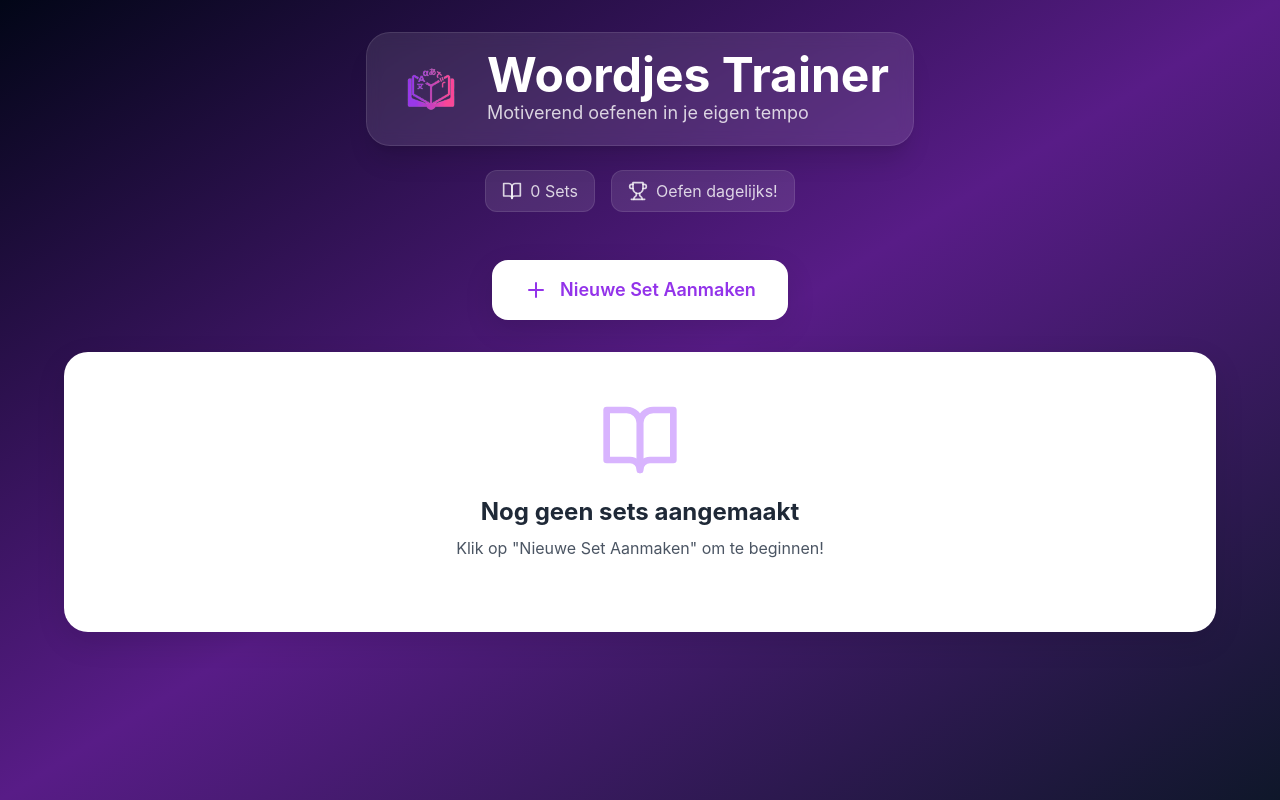
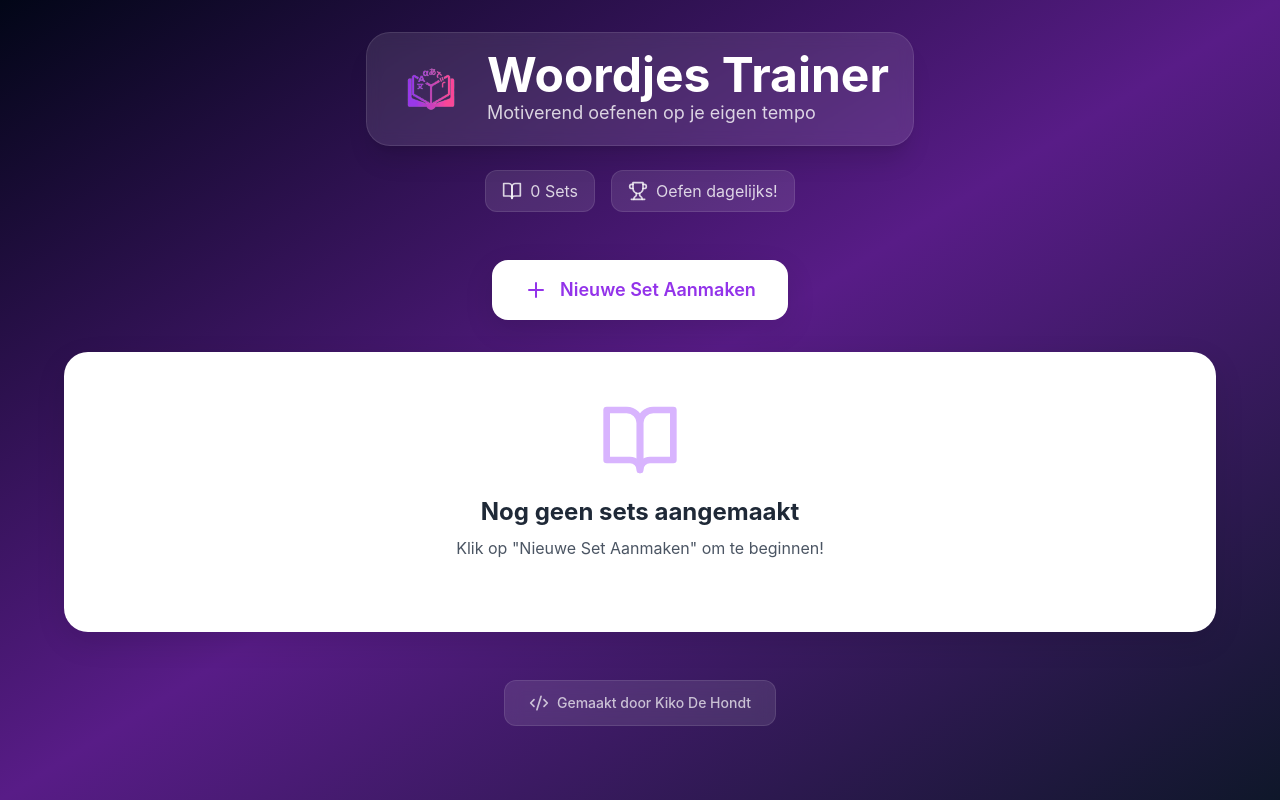
Before and after one commit to kikodehondt/quick-o, a React (Vite) app: page / in a window 1280 px wide. Built offline with nearby package versions, Linux system fonts and the light colour scheme; no server answers; the database is empty.

Commit message:
Fix tagline and add developer credit link

```diff
--- a/src/App.tsx
+++ b/src/App.tsx
@@ -1,5 +1,5 @@
 import { useState, useEffect } from 'react'
-import { BookOpen, Plus, Trophy } from 'lucide-react'
+import { BookOpen, Plus, Trophy, Code2 } from 'lucide-react'
 import { supabase, VocabSet, StudySettings } from './lib/supabase'
 import CreateSetModal from './components/CreateSetModal'
 import StudyMode from './components/StudyMode'
@@ -123,7 +123,7 @@ function App() {
             <img src="/logo.png" alt="Woordjes Trainer Logo" className="w-16 h-16 md:w-20 md:h-20" />
             <div className="text-left">
               <h1 className="text-4xl md:text-5xl font-bold">Woordjes Trainer</h1>
-              <p className="text-base md:text-lg text-white/80">Motiverend oefenen in je eigen tempo</p>
+              <p className="text-base md:text-lg text-white/80">Motiverend oefenen op je eigen tempo</p>
             </div>
           </div>
           <div className="flex items-center justify-center gap-4 text-white/80 mt-6">
@@ -169,6 +169,19 @@ function App() {
           <SetsList sets={sets} onStartStudy={handleStartStudy} onDeleteSet={handleDeleteSet} />
         )}
 
+        {/* Developer Credit */}
+        <div className="mt-12 text-center">
+          <a
+            href="https://www.kikodehondt.be"
+            target="_blank"
+            rel="noopener noreferrer"
+            className="inline-flex items-center gap-2 px-6 py-3 rounded-xl bg-white/10 border border-white/10 text-white/70 hover:text-white hover:bg-white/20 transition-all duration-200 backdrop-blur"
+          >
+            <Code2 className="w-5 h-5" />
+            <span className="text-sm font-medium">Gemaakt door Kiko De Hondt</span>
+          </a>
+        </div>
+
         {/* Create Set Modal */}
         {showCreateModal && (
           <CreateSetModal
```
